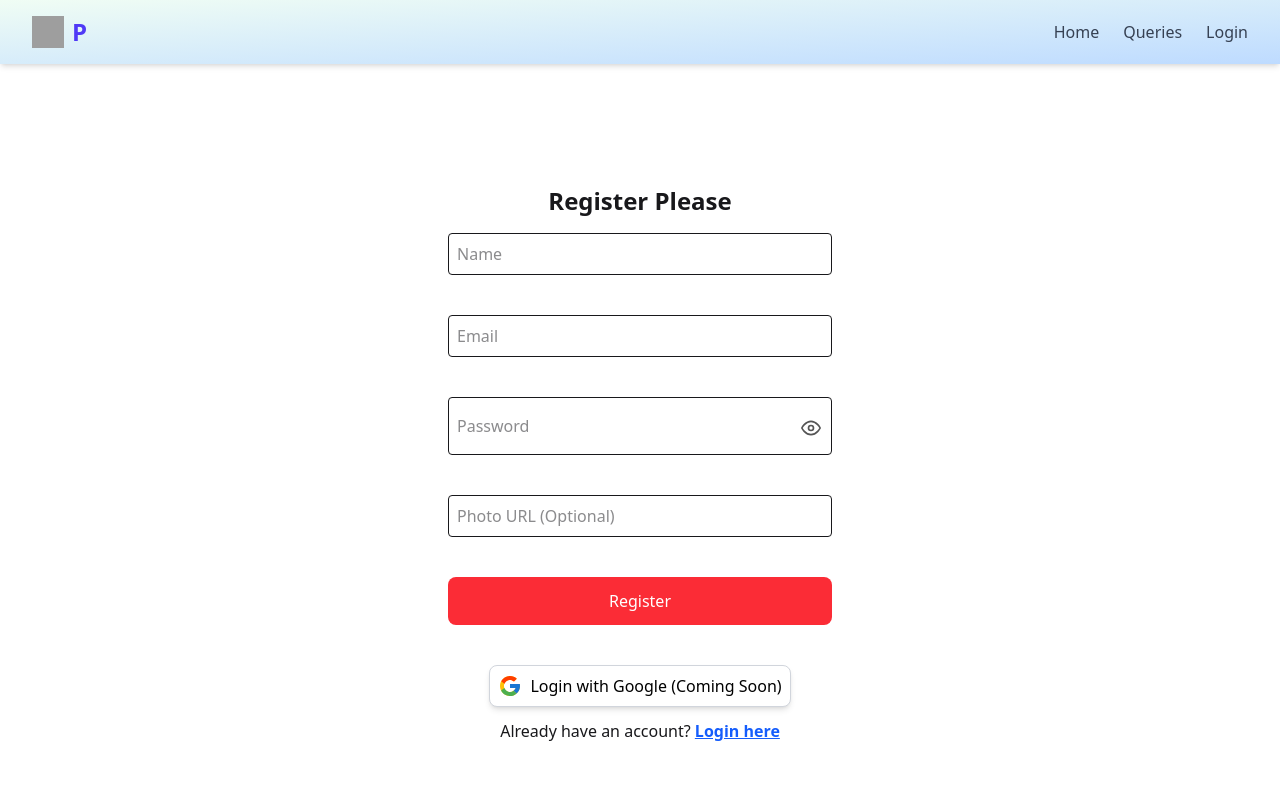
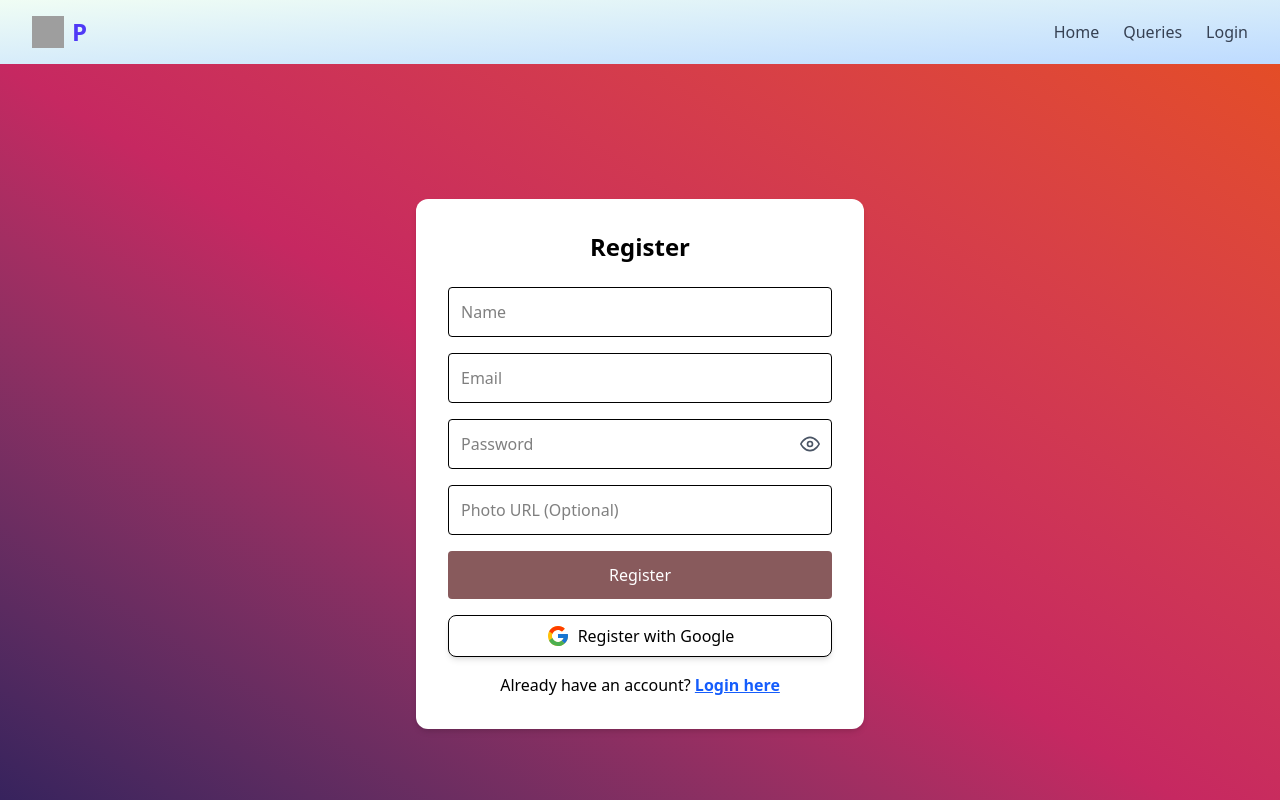
Before and after one commit to abdulkaium-dev/Product-Recommendation-Client-Side, a React (Vite) app: page /register in a window 1280 px wide. Shown: the top 800 px of the page. Built offline with nearby package versions, Linux system fonts and the light colour scheme; no server answers; grey boxes are pictures that could not be loaded.

Commit message:
4th commit

```diff
--- a/src/component/Login.jsx
+++ b/src/component/Login.jsx
@@ -44,7 +44,7 @@ const Login = () => {
   };
 
   return (
-    <div className="min-h-screen flex items-center justify-center bg-gradient-to-br from-[#c6a1a5] to-[#b98b7b] p-6">
+    <div className="min-h-screen flex items-center justify-center bg-gradient-to-tr from-[#2b1f5c] via-[#c62861] to-[#e44d26]  p-6">
       <div className="bg-white rounded-3xl shadow-lg overflow-hidden w-full max-w-5xl grid grid-cols-1 md:grid-cols-2">
 
         {/* Left - Form Section */}
--- a/src/component/Register.jsx
+++ b/src/component/Register.jsx
@@ -1,19 +1,19 @@
 import { FiEye, FiEyeOff } from 'react-icons/fi';
-import React, { use, useState } from "react";
+import React, { useState, useContext } from "react";
 import { Link, useLocation, useNavigate } from "react-router-dom";
 import { FcGoogle } from 'react-icons/fc';
 import { AuthContext } from "./AuthProvider";
 import { toast } from "react-toastify";
 
 const Register = () => {
-  const navigate = useNavigate()
-  const location = useLocation()
+  const navigate = useNavigate();
+  const location = useLocation();
+  const { createUser, createUserWithGoogle, updateUser } = useContext(AuthContext);
 
-  const { createUser, createUserWithGoogle, updateUser } = use(AuthContext)
-  //   password show
-  const [showPassword, setShowPassword, setUser] = useState(false);
+  const [showPassword, setShowPassword] = useState(false);
+  const togglePassword = () => setShowPassword(prev => !prev);
 
-  const togglePassword = () => setShowPassword(prev => !prev);
+  const [user, setUser] = useState(null);
 
   const RegisterSubmit = async (e) => {
     e.preventDefault();
@@ -21,8 +21,6 @@ const Register = () => {
     const email = e.target.email.value;
     const password = e.target.password.value;
     const photoUrl = e.target.photoUrl.value;
-
-
 
     // Password validation
     if (!/[A-Z]/.test(password)) {
@@ -43,80 +41,78 @@ const Register = () => {
         const currentUser = userCredential.user;
         updateUser({ displayName: name, photoURL: photoUrl })
           .then(() => {
-            setUser({ ...currentUser, displayName: name, photoURL: photoUrl })
-            navigate('/')
+            setUser({ ...currentUser, displayName: name, photoURL: photoUrl });
             toast.success("Account created successfully!");
-          }).catch((error) => {
-            console.log(error)
-            setUser(currentUser)
-          });
-
+            navigate('/');
           })
           .catch((error) => {
-        const errorMessage = error.message;
-        toast.error(errorMessage || "Something went wrong.");
+            console.log(error);
+            setUser(currentUser);
+          });
+      })
+      .catch((error) => {
+        toast.error(error.message || "Something went wrong.");
       });
   };
-
-
 
   const handleGoogleLogin = () => {
     createUserWithGoogle()
       .then((result) => {
         const currentUser = result.user;
-        setUser(currentUser)
-        toast.success(`Welcome back ${currentUser.displayName}`)
-        navigate(`${location?.state ? location.state : '/'}`)
-      }).catch((error) => {
+        setUser(currentUser);
+        toast.success(`Welcome back ${currentUser.displayName}`);
+        navigate(location?.state || '/');
+      })
+      .catch((error) => {
         toast.error("Google login failed.");
-        console.log(error)
+        console.log(error);
       });
   };
 
   return (
-    <div className="register-form min-h-screen flex flex-col items-center justify-center p-4">
-      <h2 className="text-2xl font-bold mb-4">Register Please</h2>
-      <form className="flex flex-col space-y-4 w-full max-w-sm " onSubmit={RegisterSubmit}>
-        <input className="p-2 border rounded" type="text" name="name" placeholder="Name" required /> <br />
-        <input className="p-2 border rounded" type="email" name="email" placeholder="Email" required /> <br />
+    <div className="min-h-screen flex justify-center items-center bg-gradient-to-tr from-[#2b1f5c] via-[#c62861] to-[#e44d26] p-6">
+      <div className="w-full max-w-md bg-white rounded-xl shadow-md p-8 text-black">
+        <h2 className="text-2xl font-bold text-center mb-6">Register</h2>
 
-        {/* password */}
-        <div className="p-2 border rounded" style={{ position: 'relative', display: 'inline-block', width: '100%' }}>
+        <form className="space-y-4" onSubmit={RegisterSubmit}>
+          <input className="w-full p-3 border rounded" type="text" name="name" placeholder="Name" required />
+          <input className="w-full p-3 border rounded" type="email" name="email" placeholder="Email" required />
+
+          <div className="relative">
             <input
               type={showPassword ? 'text' : 'password'}
               name="password"
               placeholder="Password"
               required
-            style={{ paddingRight: '35px', width: '100%', height: '40px', fontSize: '16px' }}
+              className="w-full p-3 border rounded"
             />
             <span
               onClick={togglePassword}
-            style={{
-              position: 'absolute',
-              right: '10px',
-              top: '30px',
-              transform: 'translateY(-50%)',
-              cursor: 'pointer',
-              color: '#555'
-            }}
+              className="absolute right-3 top-1/2 transform -translate-y-1/2 text-gray-600 cursor-pointer"
             >
               {showPassword ? <FiEyeOff size={20} /> : <FiEye size={20} />}
             </span>
-        </div> <br />
-        <input className="p-2 border rounded" type="url" name="photoUrl" placeholder="Photo URL (Optional)" /> <br />
-        <button type="submit" className="submit  bg-red-500 text-white p-3 rounded-lg">Register</button> <br />
+          </div>
 
+          <input className="w-full p-3 border rounded" type="url" name="photoUrl" placeholder="Photo URL (Optional)" />
+          <button type="submit" className="w-full bg-[#885a5c] hover:bg-[#6d4649] text-white py-3 rounded transition ">
+            Register
+          </button>
         </form>
+
         <button
           onClick={handleGoogleLogin}
-          className="mb-3 bg-white text-black border border-gray-300 p-2 rounded-lg flex items-center justify-center gap-2 shadow-md hover:shadow-lg transition"
+          className="mt-4 w-full bg-white text-black border p-2 rounded-lg flex items-center justify-center gap-2 shadow-md hover:shadow-lg transition"
         >
           <FcGoogle size={24} />
-          <span>Login with Google (Coming Soon)</span>
+          <span>Register with Google</span>
         </button>
-      <p>
-        Already have an account? <Link to="/login" className="text-blue-600 underline font-bold">Login here</Link>
+
+        <p className="mt-4 text-center">
+          Already have an account?{" "}
+          <Link to="/login" className="text-blue-600 font-bold underline">Login here</Link>
         </p>
+      </div>
     </div>
   );
 };
```
Lines whose indentation alone changed are shown as unchanged.
